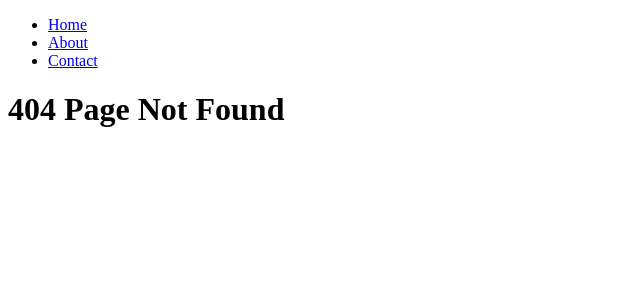
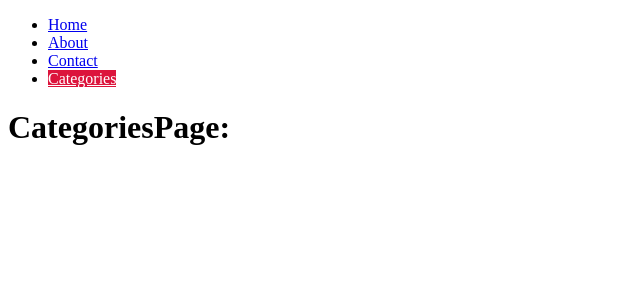
Before and after one commit to desarrollocml/react_router_dom, a React (Create React App) app: page /categories in a window 1280 px wide. Before the commit this address had no page. Shown: the top 300 px of the page, without its empty margins (0-640 px from the left). Built offline with nearby package versions, Linux system fonts and the light colour scheme.

Commit message:
location.search

```diff
--- /dev/null
+++ b/src/pages/CategoriesPage.js
@@ -0,0 +1,12 @@
+import { useLocation } from "react-router-dom"
+
+export default function CategoriesPage() {
+    const location=useLocation();
+    console.log(location.search);
+    //?skip=10&limit=10
+  return (
+    <div>
+        <h1>CategoriesPage:</h1>
+    </div>
+  )
+}
--- a/src/pages/Navbar.js
+++ b/src/pages/Navbar.js
@@ -20,6 +20,11 @@ export default function Navbar() {
             Contact
           </NavLink>
         </li>
+        <li>
+          <NavLink exact to="/categories" activeClassName="active">
+            Categories
+          </NavLink>
+        </li>
       </ul>
     </nav>
   );
--- a/src/routers/AppRouter.js
+++ b/src/routers/AppRouter.js
@@ -1,5 +1,6 @@
 import { BrowserRouter as Router, Route, Switch } from "react-router-dom";
 import AboutPage from "../pages/AboutPage";
+import CategoriesPage from "../pages/CategoriesPage";
 import ContactPage from "../pages/ContactPage";
 import HomePage from "../pages/HomePage";
 import Navbar from "../pages/Navbar";
@@ -15,6 +16,7 @@ export default function AppRouter() {
         <Route exact path="/Contact" component={ContactPage} />
         <Route exact path="/" component={HomePage} />
         <Route exact path="/profile/:username" component={ProfilePage} />
+        <Route exact path="/categories" component={CategoriesPage} />
         <Route path="*" component={NotFoundPage} />
       </Switch>
     </Router>
```
